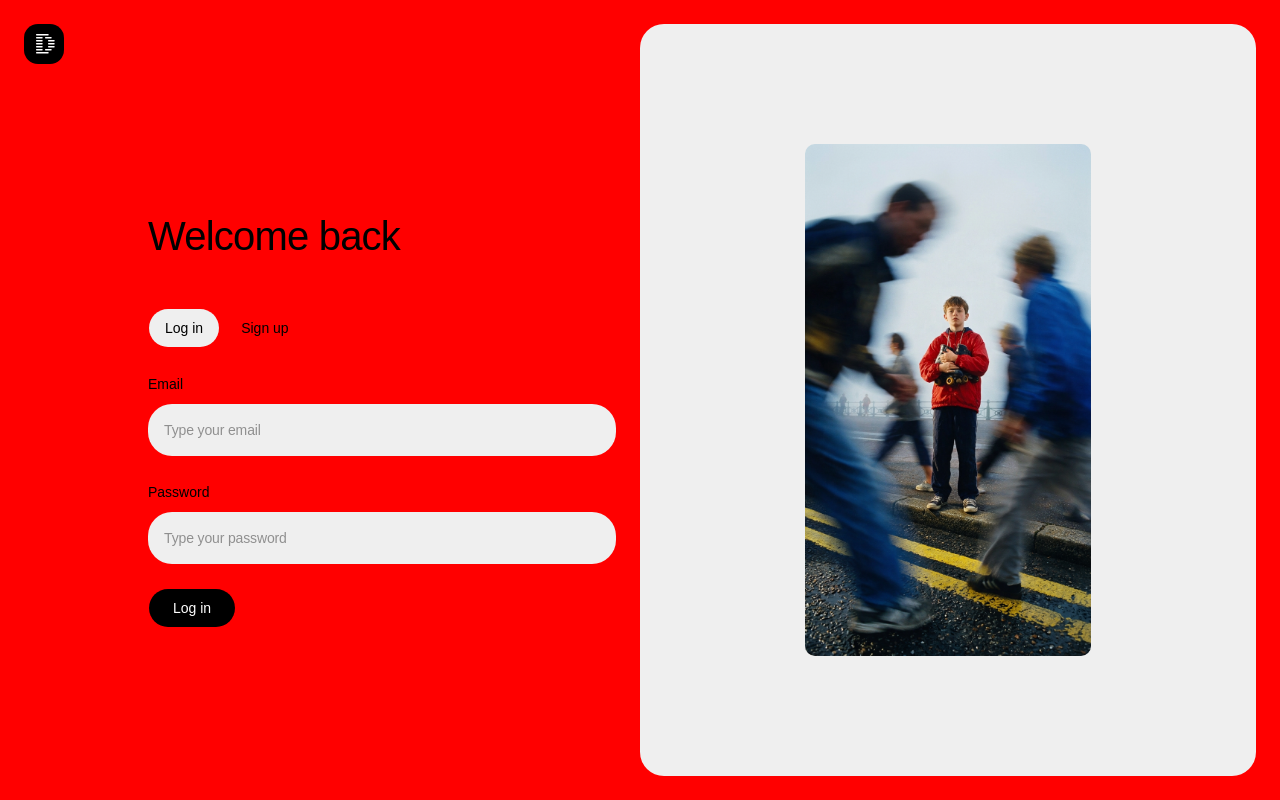
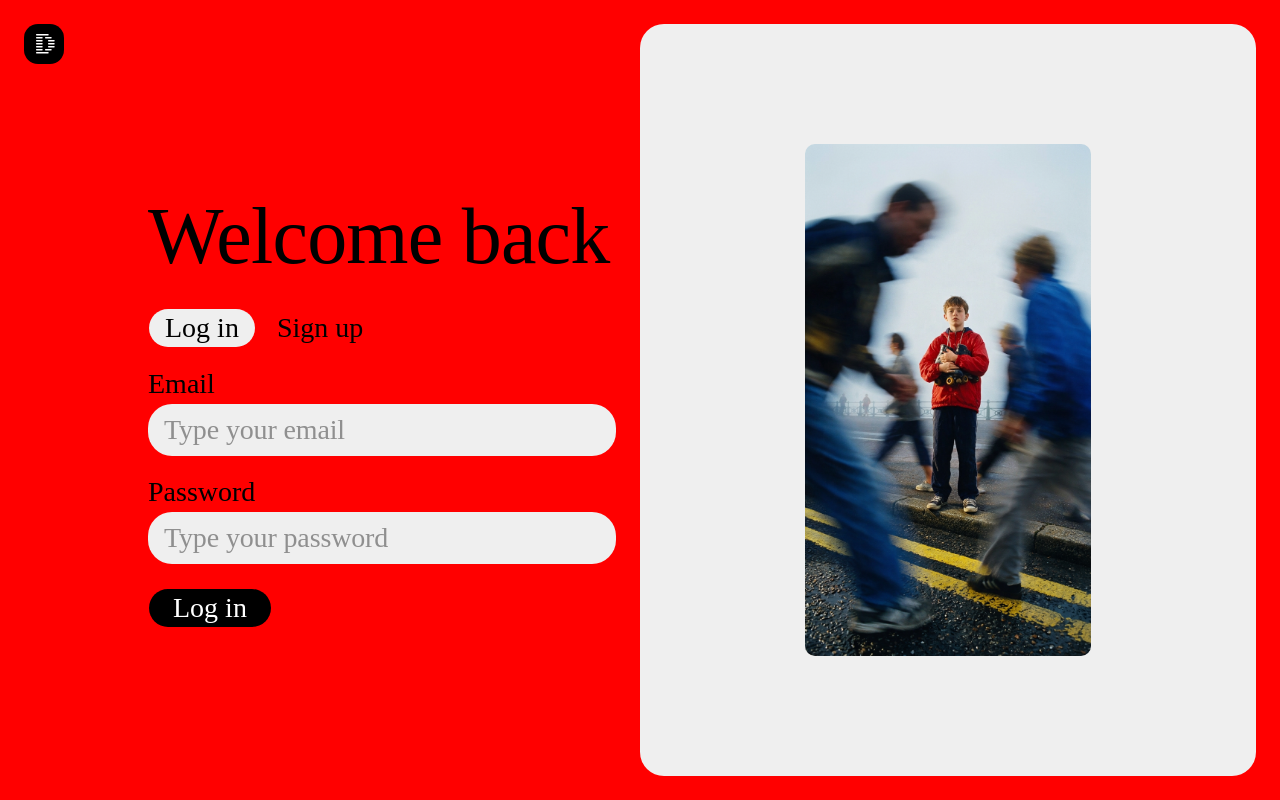
Before and after one commit to EwaKaminska/redesign-winner-product-lab-ai, a React (Vite) app: page /login in a window 1280 px wide. Built offline with nearby package versions, Linux system fonts and the light colour scheme; no server answers.

Commit message:
Switch font to Alice and double all text sizes
Co-Authored-By: Claude Opus 5.5 <noreply@anthropic.com>

```diff
--- a/package.json
+++ b/package.json
@@ -11,6 +11,7 @@
   },
   "dependencies": {
     "@fontsource-variable/geist": "^5.3.0",
+    "@fontsource/alice": "^5.3.0",
     "@supabase/supabase-js": "^2.119.1",
     "class-variance-authority": "^0.7.1",
     "cn": "^0.5.2",
--- a/src/components/InspirationForm.jsx
+++ b/src/components/InspirationForm.jsx
@@ -215,7 +215,7 @@ export function InspirationForm({
 
   return (
     <form onSubmit={handleSubmit} className="flex w-full max-w-[472px] flex-col gap-12">
-      <h1 className="text-[32px] leading-10 font-medium tracking-[-0.64px] sm:text-[40px] sm:leading-12 sm:tracking-[-0.8px]">
+      <h1 className="text-[64px] leading-10 font-medium tracking-[-0.64px] sm:text-[80px] sm:leading-12 sm:tracking-[-0.8px]">
         {title}
       </h1>
 
--- a/src/components/UserAvatar.jsx
+++ b/src/components/UserAvatar.jsx
@@ -1,7 +1,7 @@
 import { Avatar, AvatarFallback, AvatarImage } from '@/components/ui/avatar'
 import { cn } from '@/lib/utils'
 
-const FONT = { sm: 'text-[24px]', default: 'text-[32px]', lg: 'text-[40px]' }
+const FONT = { sm: 'text-[48px]', default: 'text-[64px]', lg: 'text-[80px]' }
 
 /**
  * shadcn Avatar with the Figma look: black circle, photo on top.
--- a/src/components/ui/button.jsx
+++ b/src/components/ui/button.jsx
@@ -26,7 +26,7 @@ const buttonVariants = cva(
       size: {
         default: "h-10 px-4 py-2",
         lg: "h-10 px-6 py-2",
-        sm: "h-8 px-3 text-[13px]",
+        sm: "h-8 px-3 text-[26px]",
         icon: "size-10",
         "icon-sm": "size-8",
       },
--- a/src/index.css
+++ b/src/index.css
@@ -1,18 +1,28 @@
 @import "tailwindcss";
 @import "tw-animate-css";
 @import "shadcn/tailwind.css";
-@import "@fontsource-variable/geist";
+@import "@fontsource/alice";
 
 @custom-variant dark (&:is(.dark *));
 
 @theme inline {
+    --text-xs: 1.5rem;
+    --text-xs--line-height: calc(1 / 0.75);
+    --text-sm: 1.75rem;
+    --text-sm--line-height: calc(1.25 / 0.875);
+    --text-base: 2rem;
+    --text-base--line-height: calc(1.5 / 1);
+    --text-lg: 2.25rem;
+    --text-lg--line-height: calc(1.75 / 1.125);
+    --text-xl: 2.5rem;
+    --text-xl--line-height: calc(1.75 / 1.25);
     --color-surface: var(--surface);
     --color-surface-strong: var(--surface-strong);
     --color-ink-muted: var(--ink-muted);
     --color-icon: var(--icon);
     --radius-card: 24px;
     --font-heading: var(--font-sans);
-    --font-sans: 'Geist Variable', sans-serif;
+    --font-sans: 'Alice', serif;
     --color-sidebar-ring: var(--sidebar-ring);
     --color-sidebar-border: var(--sidebar-border);
     --color-sidebar-accent-foreground: var(--sidebar-accent-foreground);
@@ -141,6 +151,9 @@
   html {
     @apply font-sans antialiased;
     }
+  body {
+    font-size: 2rem;
+    }
 }
 /* Scrolls, but shows no scrollbar (used for long notes in the details view). */
 @utility scrollbar-none {
--- a/src/pages/AccountPage.jsx
+++ b/src/pages/AccountPage.jsx
@@ -79,7 +79,7 @@ export function AccountPage() {
   return (
     <main className="flex min-h-svh items-center justify-center px-4 py-12 sm:px-6">
       <form onSubmit={handleSubmit} className="flex w-full max-w-[472px] flex-col gap-12">
-        <h1 className="text-[32px] leading-10 font-medium tracking-[-0.64px] sm:text-[40px] sm:leading-12 sm:tracking-[-0.8px]">
+        <h1 className="text-[64px] leading-10 font-medium tracking-[-0.64px] sm:text-[80px] sm:leading-12 sm:tracking-[-0.8px]">
           Account settings
         </h1>
 
@@ -96,7 +96,7 @@ export function AccountPage() {
               <UserAvatar
                 url={avatarPreview ?? profile?.avatarUrl}
                 name={name || user?.email}
-                className="size-20 text-[80px]"
+                className="size-20 text-[160px]"
               />
               <span className="absolute inset-0 flex items-center justify-center rounded-full bg-black/50 text-xs font-medium text-white opacity-0 transition-opacity group-hover:opacity-100 group-focus-visible:opacity-100">
                 Change
--- a/src/pages/AuthPage.jsx
+++ b/src/pages/AuthPage.jsx
@@ -66,7 +66,7 @@ export function AuthPage({ mode }) {
         <Logo to="/login" />
         <div className="flex flex-1 items-center justify-center py-12 lg:justify-start lg:pl-12 xl:pl-[124px]">
           <div className="flex w-full max-w-[472px] flex-col gap-12">
-            <h1 className="text-[32px] leading-10 font-medium tracking-[-0.64px] sm:text-[40px] sm:leading-12 sm:tracking-[-0.8px]">
+            <h1 className="text-[64px] leading-10 font-medium tracking-[-0.64px] sm:text-[80px] sm:leading-12 sm:tracking-[-0.8px]">
               {copy.title}
             </h1>
 
--- a/src/pages/DetailsPage.jsx
+++ b/src/pages/DetailsPage.jsx
@@ -41,9 +41,9 @@ function Section({ title, children }) {
 
 function noteSizeClass(note) {
   // Font size follows note length and screen width, so the note fits the panel.
-  if (note.length <= 200) return 'text-[28px] leading-9 sm:text-[40px] sm:leading-12'
-  if (note.length <= 700) return 'text-[clamp(20px,2.3vw,36px)] leading-[1.25]'
-  return 'text-[clamp(16px,1.5vw,24px)] leading-[1.4]'
+  if (note.length <= 200) return 'text-[56px] leading-9 sm:text-[80px] sm:leading-12'
+  if (note.length <= 700) return 'text-[clamp(40px,4.6vw,72px)] leading-[1.25]'
+  return 'text-[clamp(32px,3vw,48px)] leading-[1.4]'
 }
 
 /** The image. With onClick it is a button that flips to the note. */
@@ -106,7 +106,7 @@ function NoteView({ note, onClick, label }) {
 function NotFound() {
   return (
     <div className="flex min-h-svh flex-col items-center justify-center gap-4 p-6 text-center">
-      <p className="text-[32px] leading-10 font-medium tracking-[-0.64px]">Not found</p>
+      <p className="text-[64px] leading-10 font-medium tracking-[-0.64px]">Not found</p>
       <p className="text-sm text-ink-muted">This inspiration does not exist or is not yours.</p>
       <Button asChild>
         <Link to="/">Back to board</Link>
--- a/src/pages/EditInspirationPage.jsx
+++ b/src/pages/EditInspirationPage.jsx
@@ -27,7 +27,7 @@ export function EditInspirationPage() {
   if (item === null) {
     return (
       <div className="flex min-h-svh flex-col items-center justify-center gap-4 p-6">
-        <p className="text-[32px] leading-10 font-medium">Not found</p>
+        <p className="text-[64px] leading-10 font-medium">Not found</p>
         <Button asChild>
           <Link to="/">Back to board</Link>
         </Button>
```
Also changed, not shown: 1 other file (tests, documents, lock files or other folders).
